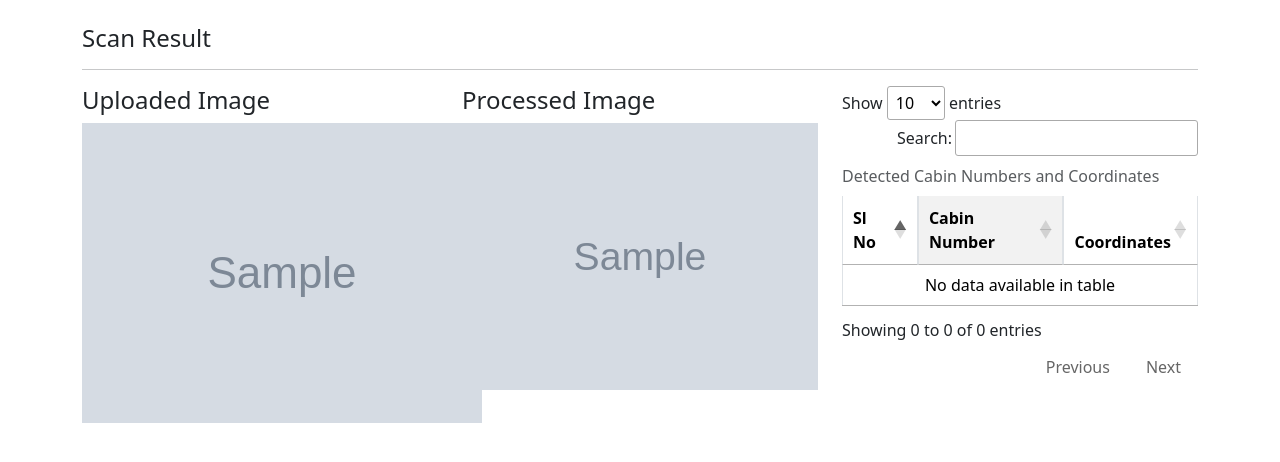
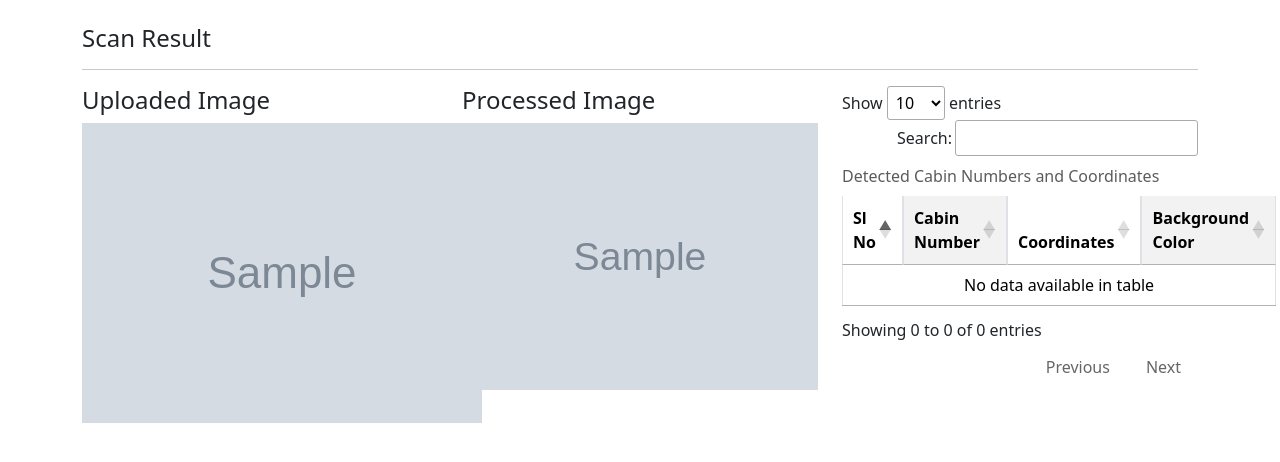
Before and after one commit to Indresh535/DeckScan, a Flask app: template ImgeScan/Python/Flask/templates/result.html in a window 1280 px wide. Shown: the top 462 px of the page. Run offline with Flask 3, Linux system fonts and the light colour scheme; the template is opened without the code that fills it: most values are stand-ins (such as "Sample title", 1, 10 or a date in 2020); grey boxes marked "Sample" are stand-in pictures; some libraries are stand-ins or nearby versions.

Commit message:
testing progress

```diff
--- a/ImgeScan/Python/Flask/templates/result.html
+++ b/ImgeScan/Python/Flask/templates/result.html
@@ -43,6 +43,7 @@
             <th scope="col">Sl No</th>
             <th scope="col">Cabin Number</th>
             <th scope="col">Coordinates</th>
+            <th scope="col">Background Color</th>
         </tr>
         </thead>
         <tbody>
@@ -51,6 +52,7 @@
             <td>{{ i + 1 }}</td>
             <td>{{ number }}</td>
             <td>{{ (x1 + x2) // 2 }}, {{ (y1 + y2) // 2 }}</td>
+            <td>{{ color }}</td>
         </tr>
         {% endfor %}
     </tbody>
```
Also changed, not shown: ImgeScan/Python/Flask/static/RedBtn.gif (added).
